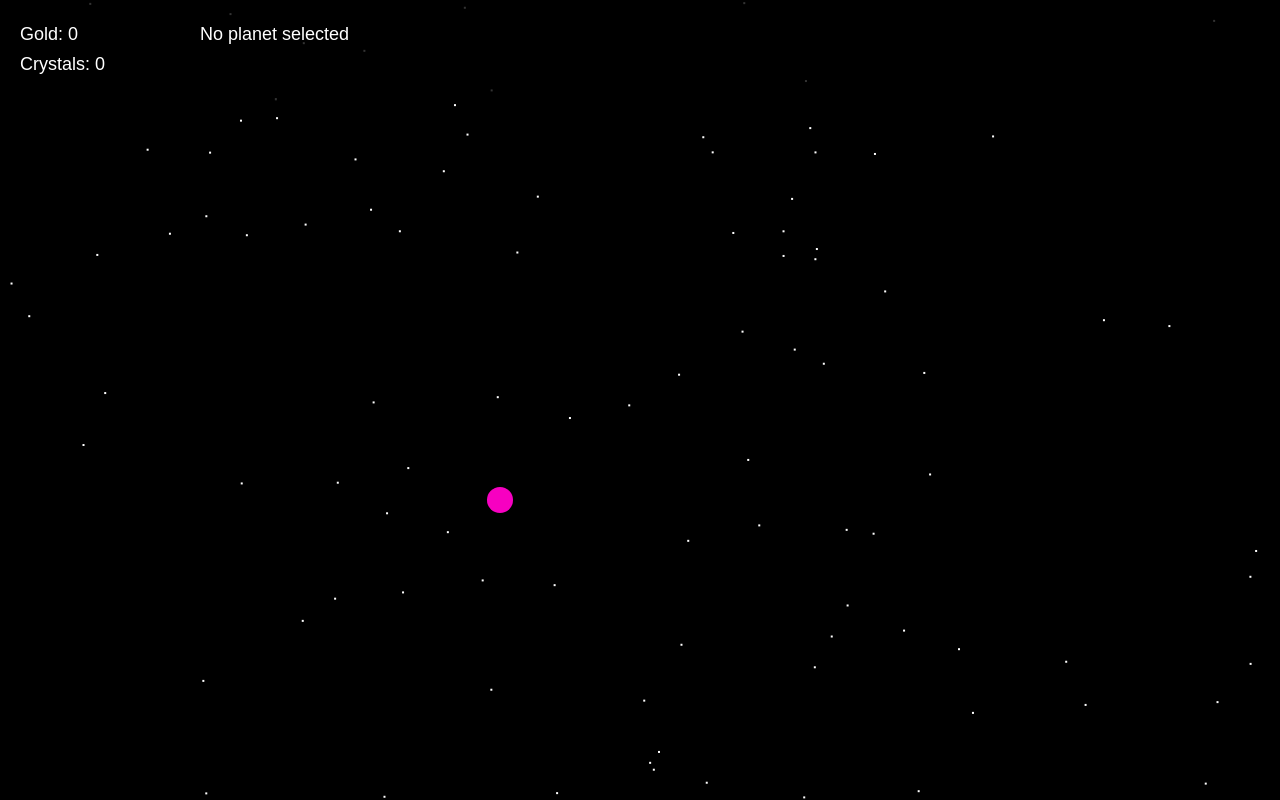
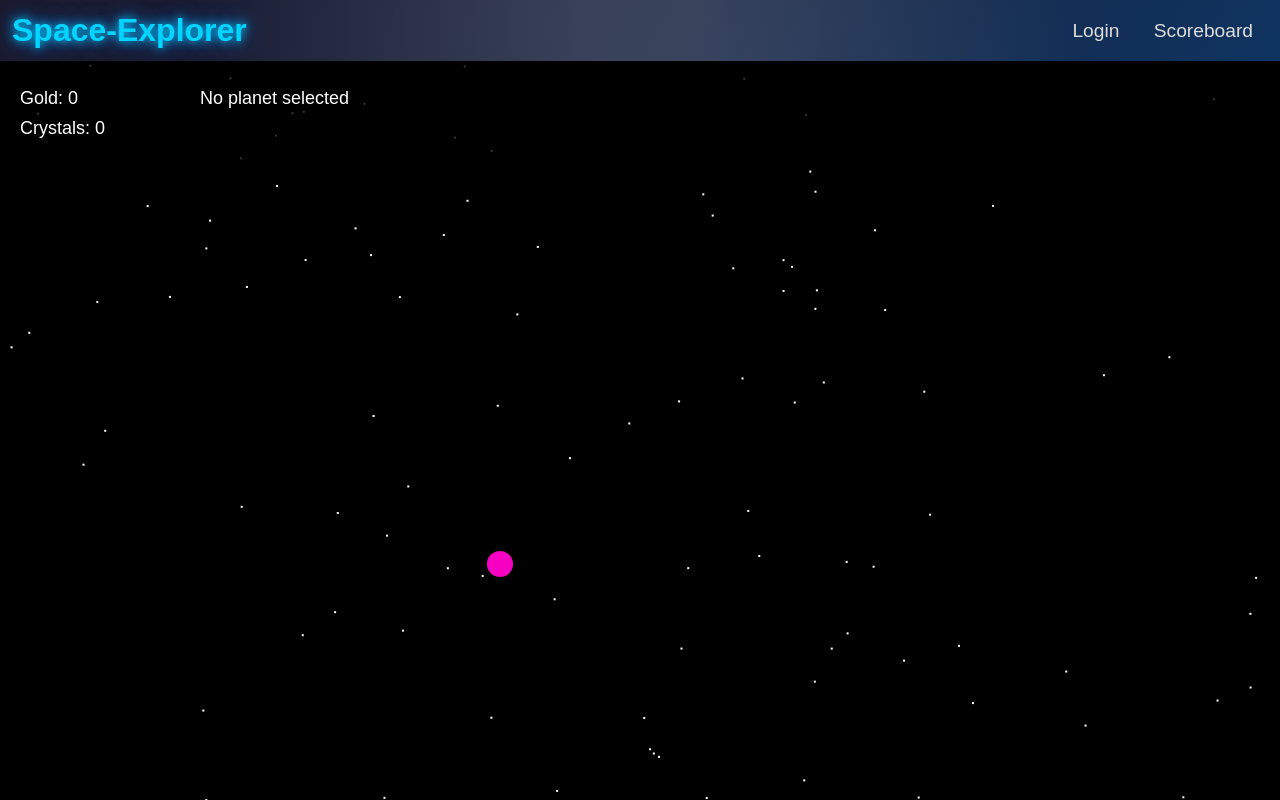
Before and after one commit to SpaceExplorerBS2/space-explorer-frontend, a website: page index.html in a window 1280 px wide. Drawn offline with Linux system fonts and the light colour scheme.

Commit message:
feat: Add fancy header

```diff
--- a/index.html
+++ b/index.html
@@ -6,6 +6,13 @@
     <link rel="stylesheet" href="style/main.css"/>
 </head>
 <body>
+<header>
+    <h1>Space-Explorer</h1>
+    <nav>
+        <a href="#">Login</a>
+        <a href="#">Scoreboard</a>
+    </nav>
+</header>
 <canvas id="backgroundCanvas"></canvas>
 <canvas id="planetCanvas"></canvas>
 <canvas id="gameOverlay"></canvas>
--- a/js/api.js
+++ b/js/api.js
@@ -1,3 +1,4 @@
+const API_URL = "https://api-space-explorer.programar.io/"
 const createPlayer = (name) => {
 
 }
--- a/js/engine.js
+++ b/js/engine.js
@@ -2,7 +2,7 @@ let bgCanvas = document.getElementById('backgroundCanvas');
 let planetCanvas = document.getElementById('planetCanvas');
 
 bgCanvas.width = planetCanvas.width = window.innerWidth;
-bgCanvas.height = planetCanvas.height = window.innerHeight;
+bgCanvas.height = planetCanvas.height = window.innerHeight - 64;
 
 // Contexts for the two canvases
 let bgContext = bgCanvas.getContext('2d');
--- a/style/main.css
+++ b/style/main.css
@@ -8,7 +8,7 @@ body {
 
 canvas {
     position: absolute;
-    top: 0;
+    top: 64px;
     left: 0;
 }
 
@@ -46,3 +46,51 @@ canvas {
     background-color: #fff;
     color: #000;
 }
+header {
+    background: linear-gradient(120deg, #1a1a2e, #16213e, #0f3460);
+    padding: 12px;
+    display: flex;
+    align-items: center;
+    justify-content: space-between;
+    box-shadow: 0 4px 8px rgba(0, 0, 0, 0.3);
+    position: relative;
+}
+
+header::before {
+    content: "";
+    position: absolute;
+    top: 0;
+    left: 0;
+    width: 100%;
+    height: 100%;
+    background: radial-gradient(circle, rgba(255,255,255,0.15) 10%, transparent 70%);
+    z-index: 1;
+    pointer-events: none;
+}
+
+h1 {
+    font-size: 2rem;
+    color: #00d4ff;
+    text-shadow: 0 0 10px #00d4ff, 0 0 20px #0077ff;
+    margin: 0;
+    z-index: 2;
+    position: relative;
+}
+
+nav {
+    z-index: 2;
+    position: relative;
+}
+
+nav a {
+    text-decoration: none;
+    color: #ddd;
+    font-size: 1.2rem;
+    margin: 0 15px;
+    transition: color 0.3s, text-shadow 0.3s;
+}
+
+nav a:hover {
+    color: #00d4ff;
+    text-shadow: 0 0 10px #00d4ff, 0 0 20px #0077ff;
+}
```
Also changed, not shown: scoreboard.html (added, +10 -0 lines).
